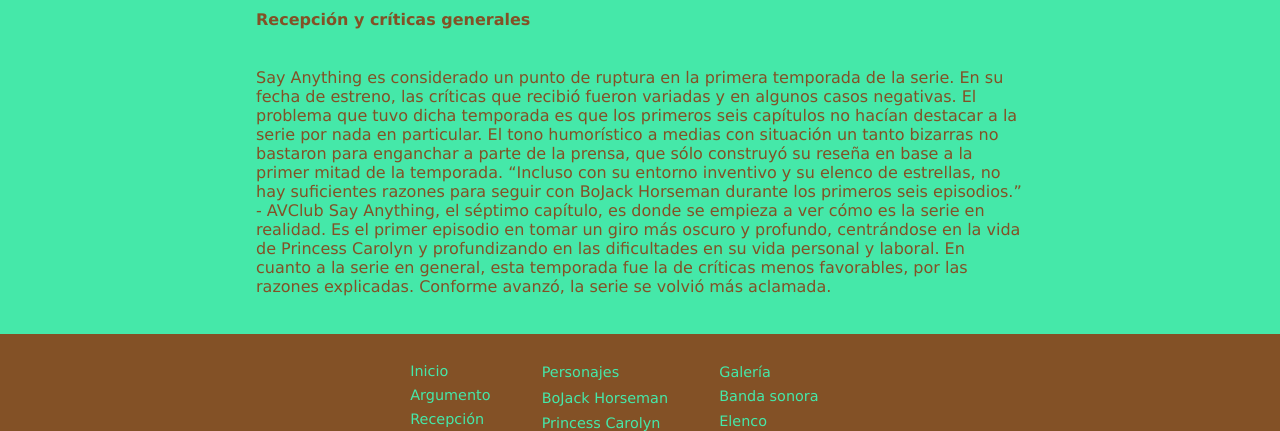
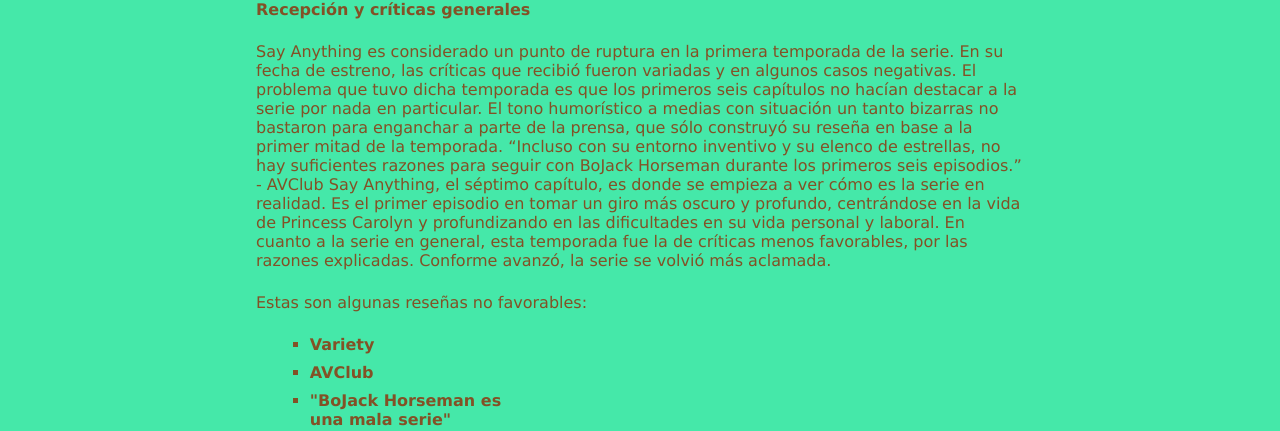
Before and after one commit to Uri-Grzenda/LabIII-SayAnything, a plain HTML site: page recepcion.html in a window 1280 px wide. Shown: the part 78-509 px from the top of the page. Drawn offline with Linux system fonts and the light colour scheme.

Commit message:
Cambios en la clase "punteo"

```diff
--- a/css/estilos.css
+++ b/css/estilos.css
@@ -6,6 +6,7 @@
   box-sizing: border-box;
   font-family: Verdana, sans-serif;
 }
+
 
 /* --- <Header General> --- */
 
@@ -170,6 +171,11 @@ body {
   min-height: 50vh;
 }
 
+body a {
+  text-decoration: none;
+  color: #835126;
+}
+
 
 /* --- <Home> --- */
 .principal img {
@@ -198,15 +204,11 @@ body h4 {
 
 /* --- <Argumento> --- */
 
-.texto p {
-  display: block;
+.texto {
   margin-left: 20%;
   margin-right: 20%;
 }
 
-.texto h4 {
-  margin-left: 20%;
-}
 
 /* --- </Argumento> --- */
 
@@ -218,6 +220,8 @@ body h4 {
   justify-content: center;
   flex-wrap: wrap;
   align-items: center;
+  margin-left: 15%;
+  margin-right: 15%;
 }
 
 /*
@@ -253,6 +257,32 @@ body h4 {
   margin-left: 7%;
   margin-bottom: 5%;
   list-style-type: square;
+}
+
+.punteo li a {
+  font-weight: 600;
+}
+
+.punteo li {
+  margin-bottom: 1%;
+  max-width: 30%;
+  width: auto;
+  /* border-style: dotted;
+  border-color: #FFF; */
+}
+
+.punteo li a::after {
+  content: ' ';
+  width: 0%;
+  height: 0.1rem;
+  background: #835126;
+  display: block;
+  margin auto;
+  transition: 0.3s;
+}
+
+.punteo li a:hover::after {
+  width: 100%;
 }
 
 .personaje {
--- a/recepcion.html
+++ b/recepcion.html
@@ -51,6 +51,14 @@
   	  En cuanto a la serie en general, esta temporada fue la de críticas menos favorables, por las razones explicadas. Conforme avanzó, la serie se volvió más aclamada.
     </p>
 
+    <p> Estas son algunas reseñas no favorables: </p>
+
+    <ul class="punteo">
+      <li> <a href="https://variety.com/2014/digital/reviews/tv-review-netflixs-bojack-horseman-1201279975/">Variety</a></li>
+      <li> <a href="https://www.avclub.com/netflix-s-entry-into-the-adult-animation-race-bojack-h-1798181164">AVClub</a></li>
+      <li> <a href="https://www.reddit.com/r/unpopularopinion/comments/n9dz6m/bojack_horseman_is_a_bad_show/">"BoJack Horseman es una mala serie"</a></li>
+    </ul>
+
   </article>
 
   <footer>
```
Also changed, not shown: galeria.html (+4 -2 lines), personajes.html (+8 -2 lines).
